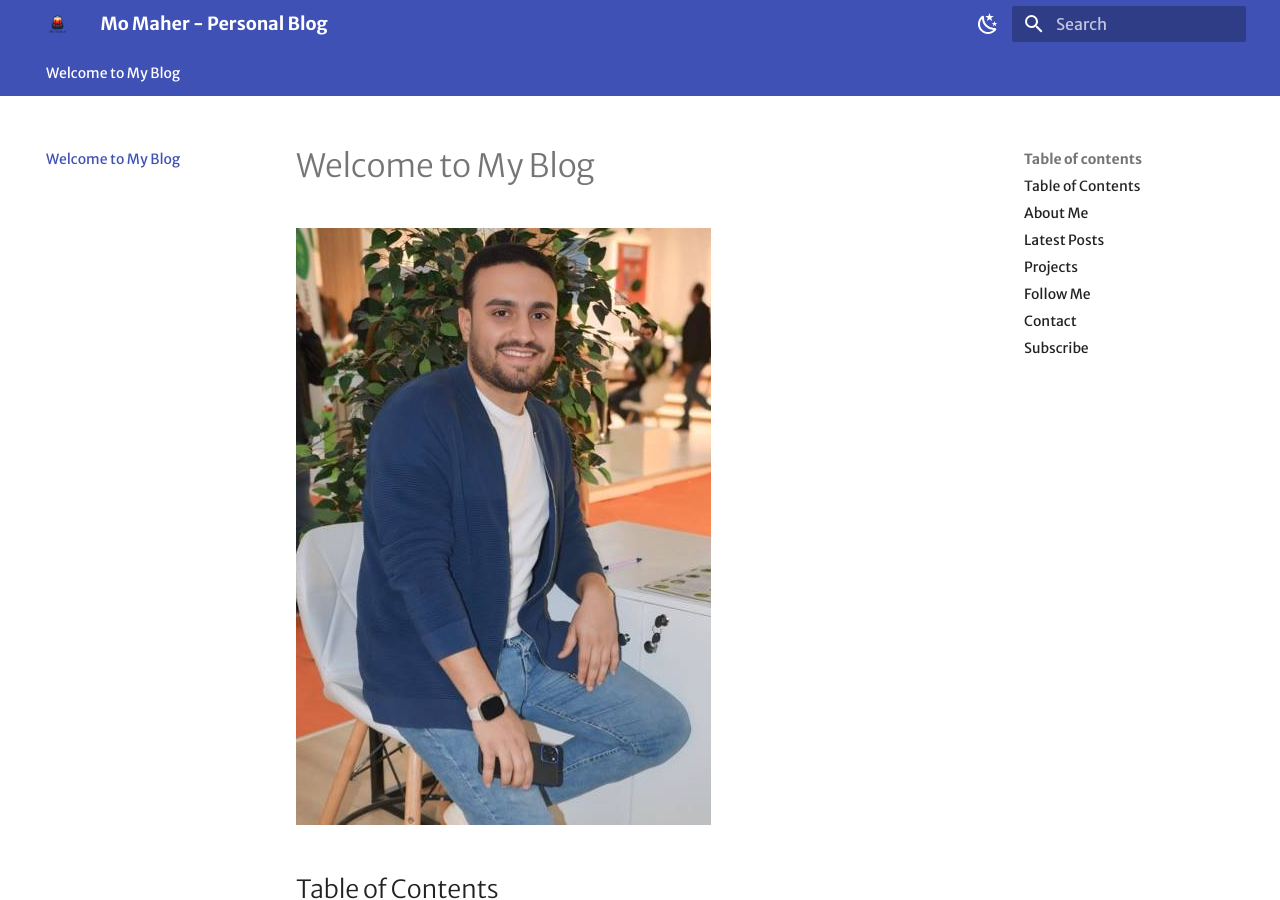
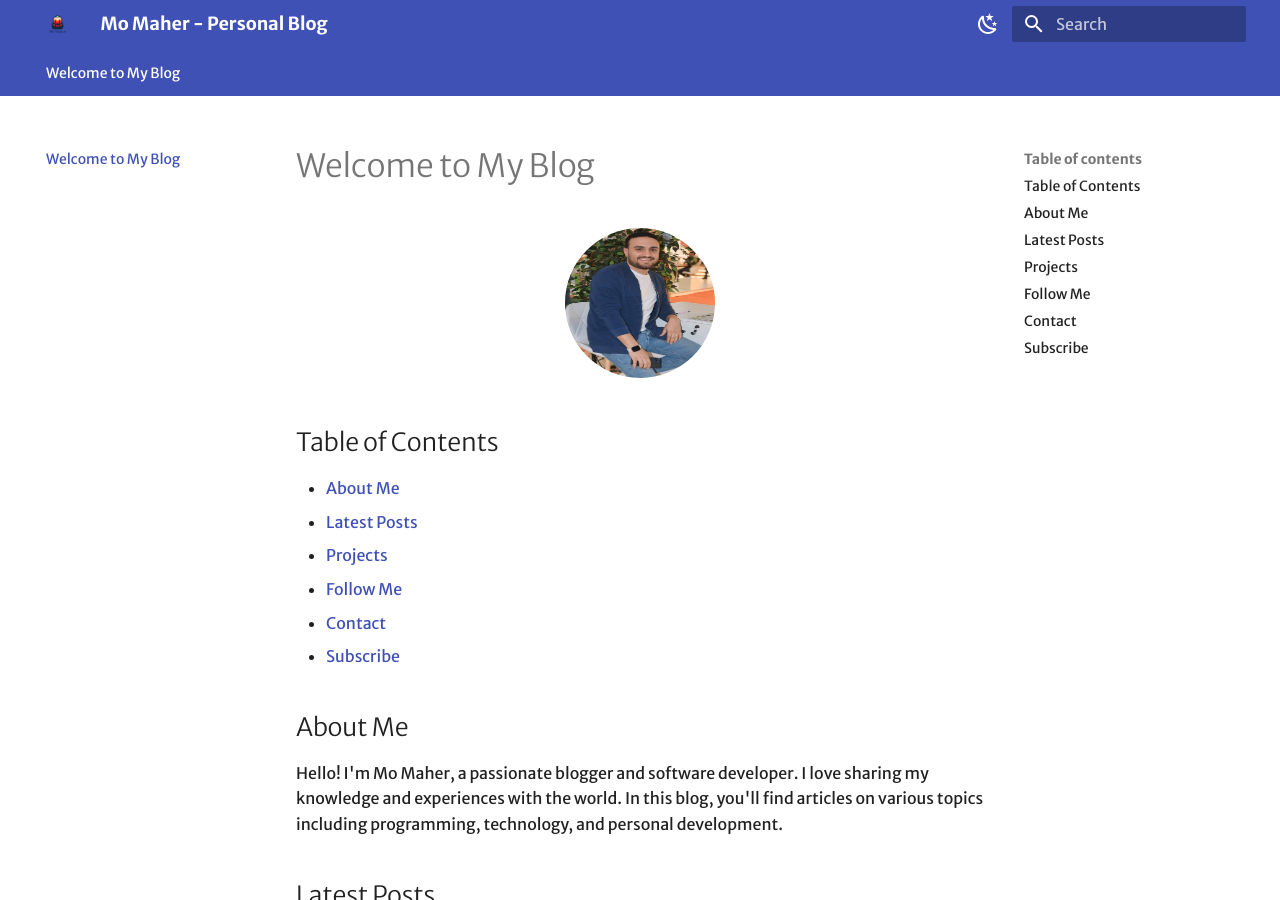
Before and after one commit to slorksmo/momaher.github.io, an MkDocs documentation site: the page built from docs/index.md, in a window 1280 px wide and 900 px high. Built offline with MkDocs 1.6.1 and Material for MkDocs 9.7.7, drawn with Linux system fonts in a browser that asks for light colours; emoji names are drawn with the system emoji font; some web fonts are replaced.

Commit message:
fixed images

```diff
--- a/docs/index.md
+++ b/docs/index.md
@@ -1,6 +1,8 @@
 # Welcome to My Blog
 
-![Profile Picture](images/profile.jpg)  <!-- تأكد من وجود الصورة في المسار الصحيح -->
+<div style="text-align: center;">
+  <img src="images/profile.jpg" alt="Profile Picture" style="width: 150px; height: 150px; border-radius: 50%;"/>
+</div>
 
 ## Table of Contents
 - [About Me](#about-me)
@@ -28,8 +30,8 @@ Here are some of my recent projects:
 Stay connected with me on social media:
 - [GitHub](https://github.com/slorksmo) :octocat:
 - [LinkedIn](https://www.linkedin.com/in/slorksmo/) :briefcase:
-- [Twitter](https://twitter.com/slorksmo) :bird:
-- [Facebook](https://www.facebook.com/yourprofile) :blue_heart:
+- [Twitter](https://twitter.com/mo_maher94) :bird:
+- [Facebook](https://www.facebook.com/maher94mo) :blue_heart:
 - [Discord](https://discord.com/invite/yourinvitecode) :speech_balloon:
 
 ## Contact
```
